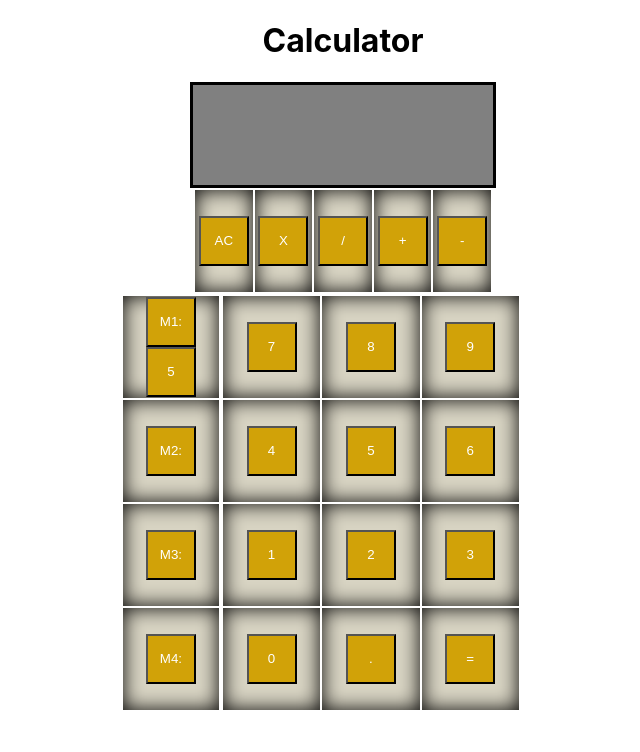
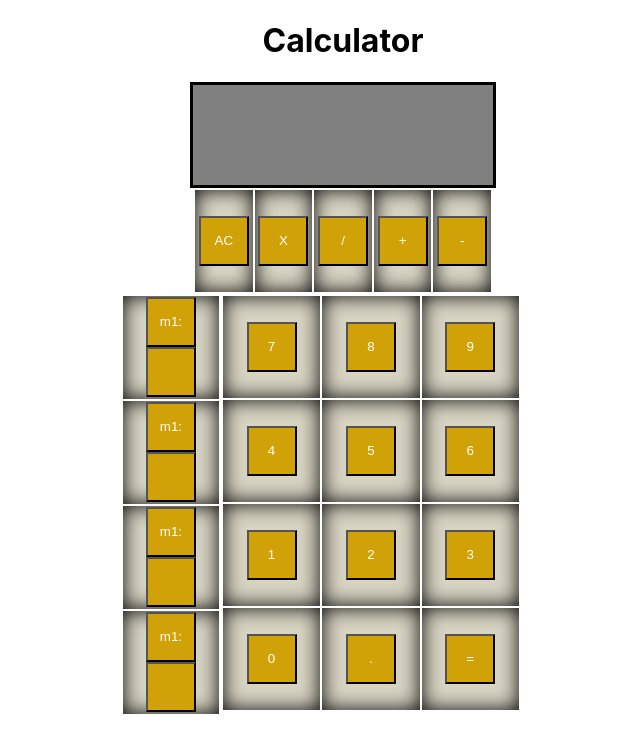
Before and after one commit to JayAk12345/calculatorreactapp, a React (Create React App) app: page / in a window 1280 px wide. Shown: the top 752 px of the page, without its empty margins (297-937 px from the left). Built offline with nearby package versions, Linux system fonts and the light colour scheme.

Commit message:
adds memory button componenets

```diff
--- a/src/components/AddToMemory.js
+++ b/src/components/AddToMemory.js
@@ -1,27 +1,17 @@
-import { useState } from "react";
-
-const AddToMemory = ({ display, memoryBlock }) => {
-  let [memory, setMemory] = useState({
-    m1: [],
-    m2: [],
-    m3: [],
-    m4: []
-  })
-
+const AddToMemory = ({ display, memoryBlock, memory, setMemory }) => {
   return (
     <div>
       <button
         onClick={() => {
           setMemory((currMemory) => {
-            let memoryCopy = {...currMemory};
+            let memoryCopy = { ...currMemory };
             memoryCopy[memoryBlock] = display;
             return memoryCopy;
-          })
+          });
         }}
       >
         {memoryBlock}:
       </button>
-      {memory[memoryBlock]}
     </div>
   );
 };
--- a/src/components/memoryButtons.js
+++ b/src/components/memoryButtons.js
@@ -1,29 +1,76 @@
 import AddToDisplay from "./addToDisplay";
 import AddToMemory from "./AddToMemory";
+import { useState } from "react";
 
 const MemoryButtons = ({ display, setDisplay }) => {
+  let [memory, setMemory] = useState({
+    m1: [],
+    m2: [],
+    m3: [],
+    m4: [],
+  });
+
   return (
     <div className="memory">
       <table id="memoryTable">
         <tr>
           <td>
-            <AddToMemory display={display} memoryBlock={'M1'} />
-            <AddToDisplay display={display} setDisplay={setDisplay} num={5} />
+            <AddToMemory
+              display={display}
+              memoryBlock={"m1"}
+              memory={memory}
+              setMemory={setMemory}
+            />
+            <AddToDisplay
+              display={display}
+              setDisplay={setDisplay}
+              num={memory.m1}
+            />
           </td>
         </tr>
         <tr>
           <td>
-            <AddToMemory display={display} memoryBlock={'M2'}/>
+            <AddToMemory
+              display={display}
+              memoryBlock={"m1"}
+              memory={memory}
+              setMemory={setMemory}
+            />
+            <AddToDisplay
+              display={display}
+              setDisplay={setDisplay}
+              num={memory.m2}
+            />
           </td>
         </tr>
         <tr>
           <td>
-            <AddToMemory display={display} memoryBlock={'M3'}/>
+            <AddToMemory
+              display={display}
+              memoryBlock={"m1"}
+              memory={memory}
+              setMemory={setMemory}
+            />
+            <AddToDisplay
+              display={display}
+              setDisplay={setDisplay}
+              num={memory.m1}
+            />
           </td>
         </tr>
         <tr>
           <td>
-            <AddToMemory display={display} memoryBlock={'M4'}/>
+            <AddToMemory
+              display={display}
+              memoryBlock={"m1"}
+              memory={memory}
+              setMemory={setMemory}
+            />
+            <AddToDisplay
+              display={display}
+              setDisplay={setDisplay}
+              num={memory.m1}
+            />
           </td>
         </tr>
       </table>
```
